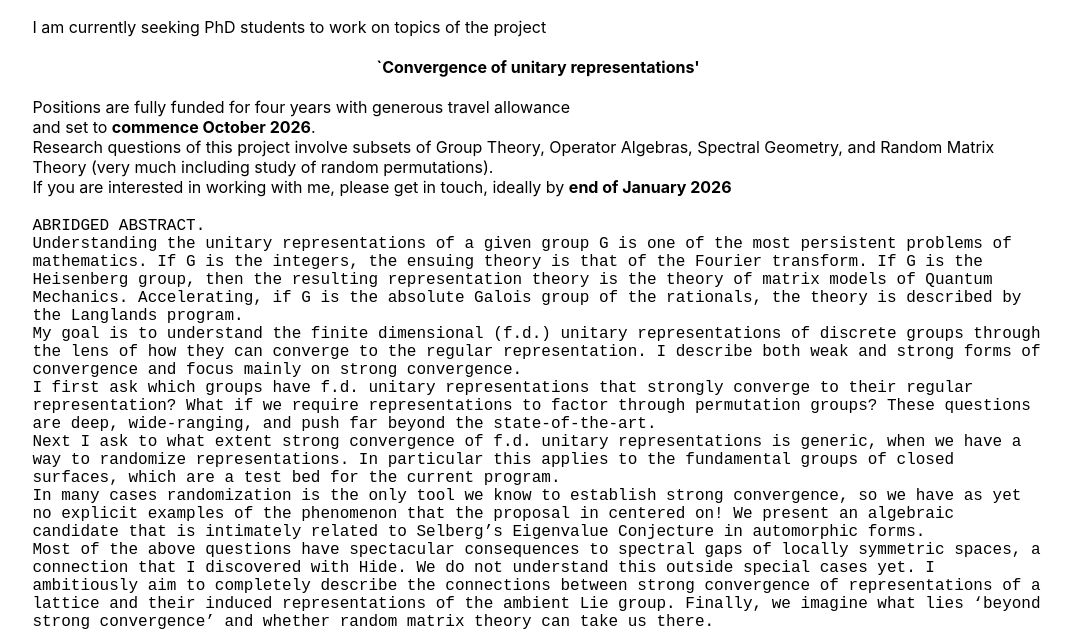
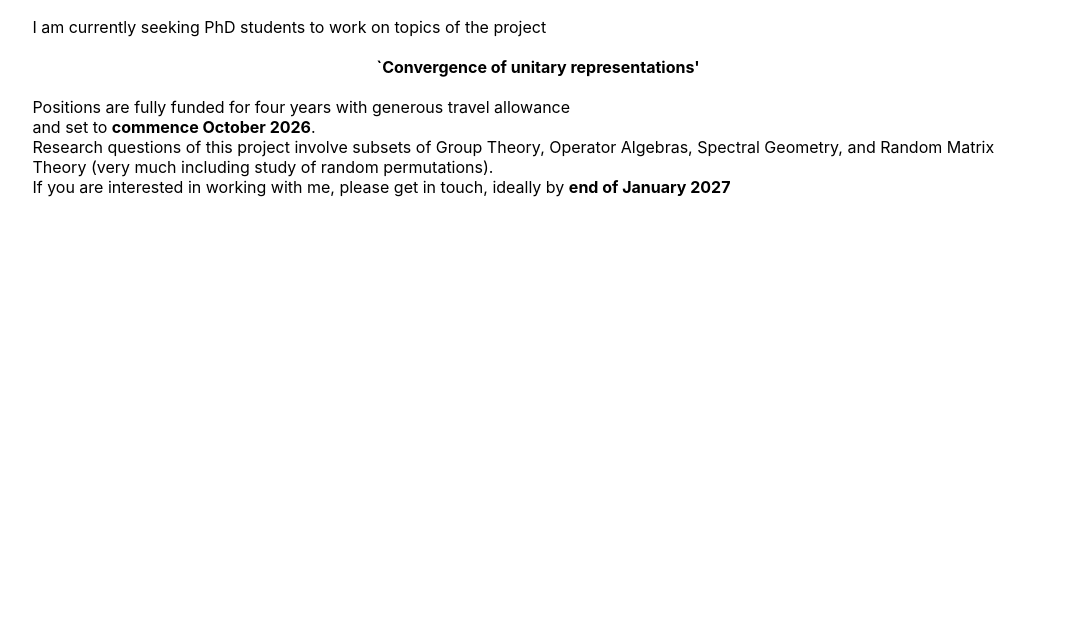
Before and after one commit to michaelrmagee/michaelrmagee.github.io, a plain HTML site: page CONUREP.html in a window 1280 px wide. Shown: the part 275-914 px from the top of the page, without its empty margins (102-1174 px from the left). After the commit the page ends 800 px from the top, so only its background shows below. Drawn offline with nearby package versions, Linux system fonts and the light colour scheme.

Commit message:
Update CONUREP.html

```diff
--- a/CONUREP.html
+++ b/CONUREP.html
@@ -40,38 +40,10 @@ Positions are fully funded for four years with generous travel allowance<br>
 and set to <b>commence October 2026</b>.<br>
 Research questions of this project involve subsets of Group Theory, Operator Algebras, Spectral Geometry, and Random Matrix Theory (very much including study of random permutations).
 <br>
-If you are interested in working with me, please get in touch, ideally by <b>end of January 2026</b>
+If you are interested in working with me, please get in touch, ideally by <b>end of January 2027</b>
 </div>
 <br>
-<div class="optw">
-<code>
-ABRIDGED ABSTRACT.</br>
-Understanding the unitary representations of a given group G is one of the most persistent problems
-of mathematics. If G is the integers, the ensuing theory is that of the Fourier transform. If G is
-the Heisenberg group, then the resulting representation theory is the theory of matrix models of
-Quantum Mechanics. Accelerating, if G is the absolute Galois group of the rationals, the theory is
-described by the Langlands program.<br>
-My goal is to understand the finite dimensional (f.d.) unitary representations of discrete groups
-through the lens of how they can converge to the regular representation. I describe both weak and
-strong forms of convergence and focus mainly on strong convergence.  <br>
-I first ask which groups have f.d. unitary representations that strongly converge to their regular
-representation? What if we require representations to factor through permutation groups? These
-questions are deep, wide-ranging, and push far beyond the state-of-the-art.<br>
-Next I ask to what extent strong convergence of f.d. unitary representations is generic, when we
-have a way to randomize representations. In particular this applies to the fundamental groups of
-closed surfaces, which are a test bed for the current program.<br>
-In many cases randomization is the only tool we know to establish strong convergence, so we have
-as yet no explicit examples of the phenomenon that the proposal in centered on! We present an
-algebraic candidate that is intimately related to Selberg’s Eigenvalue Conjecture in automorphic
-forms.<br>
-Most of the above questions have spectacular consequences to spectral gaps of locally symmetric
-spaces, a connection that I discovered with Hide. We do not understand this outside special cases
-yet. I ambitiously aim to completely describe the connections between strong convergence of representations
-of a lattice and their induced representations of the ambient Lie group.
-Finally, we imagine what lies ‘beyond strong convergence’ and whether random matrix theory can
-take us there.
-</code>
-</div>
+
 
 
 
```
